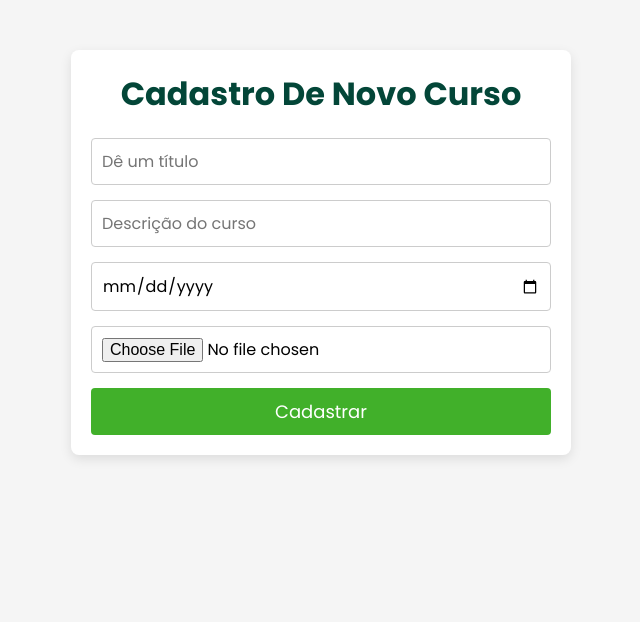
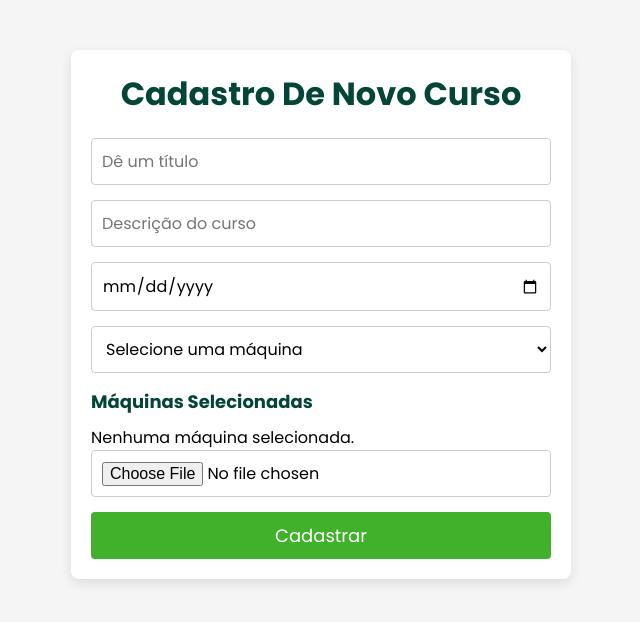
Before and after one commit to RafaEdu/ProjetoWEBINAR, a React (Vite) app: page / in a window 1280 px wide. Shown: the top 622 px of the page, without its empty margins (319-959 px from the left). Built offline with nearby package versions, Linux system fonts and the light colour scheme.

Commit message:
Nova versão tela CadastroTreinamento

```diff
--- a/src/pages/CadastroTreinamento/index.jsx
+++ b/src/pages/CadastroTreinamento/index.jsx
@@ -1,21 +1,94 @@
-import './style.css'
+import React, { useState } from 'react';
+import './style.css';
 
 function CadastroTreinamento() {
+  // Estado para as opções de máquinas disponíveis e selecionadas
+  const [opcoesDisponiveis, setOpcoesDisponiveis] = useState([
+    { value: "1", label: "Máquina 1" },
+    { value: "2", label: "Máquina 2" },
+    { value: "3", label: "Máquina 3" }
+  ]);
+
+  const [opcoesSelecionadas, setOpcoesSelecionadas] = useState([]);
+  const [selectedOption, setSelectedOption] = useState(""); // Estado para controlar o select
+
+  // Função para adicionar a opção selecionada à lista e removê-la do select
+  const handleSelecionarOpcao = (event) => {
+    const selectedValue = event.target.value;
+
+    // Encontrar a opção selecionada
+    const opcaoSelecionada = opcoesDisponiveis.find(opcao => opcao.value === selectedValue);
+
+    if (opcaoSelecionada) {
+      // Adicionar a opção selecionada à lista de selecionadas
+      setOpcoesSelecionadas([...opcoesSelecionadas, opcaoSelecionada]);
+
+      // Remover a opção selecionada das disponíveis
+      setOpcoesDisponiveis(opcoesDisponiveis.filter(opcao => opcao.value !== selectedValue));
+
+      // Resetar o select para mostrar a opção padrão
+      setSelectedOption("");
+    }
+  };
+
+  // Função para remover uma opção da lista de selecionadas e voltar ao select
+  const handleRemoverOpcao = (valor) => {
+    // Encontrar a opção a ser removida
+    const opcaoRemovida = opcoesSelecionadas.find(opcao => opcao.value === valor);
+
+    if (opcaoRemovida) {
+      // Remover a opção da lista de selecionadas
+      setOpcoesSelecionadas(opcoesSelecionadas.filter(opcao => opcao.value !== valor));
+
+      // Adicionar de volta ao select
+      setOpcoesDisponiveis([...opcoesDisponiveis, opcaoRemovida]);
+    }
+  };
+
   return (
-
     <div className='container'>
       <form action="">
         <h1>Cadastro De Novo Curso</h1>
         <input name="titulo" type='text' placeholder='Dê um título' />
         <input name="descrição" type='text' placeholder='Descrição do curso' />
         <input name="vencimento" type='date' placeholder='Data de vencimento' />
+
+        <select
+          name="maquinas"
+          value={selectedOption} // Controla o valor do select
+          onChange={handleSelecionarOpcao}
+        >
+          <option value="" disabled>Selecione uma máquina</option>
+          {opcoesDisponiveis.map(opcao => (
+            <option key={opcao.value} value={opcao.value}>
+              {opcao.label}
+            </option>
+          ))}
+        </select>
+
+        <div>
+          <h2>Máquinas Selecionadas</h2>
+          {opcoesSelecionadas.length > 0 ? (
+            <ul>
+              {opcoesSelecionadas.map(opcao => (
+                <li key={opcao.value}>
+                  {opcao.label}
+                  <button type="button" onClick={() => handleRemoverOpcao(opcao.value)}>
+                    Remover
+                  </button>
+                </li>
+              ))}
+            </ul>
+          ) : (
+            <p>Nenhuma máquina selecionada.</p>
+          )}
+        </div>
+
         <input name="anexo" type='file' />
         <button type='button'>Cadastrar</button>
       </form>
-
     </div>
-
-  )
+  );
 }
 
-export default CadastroTreinamento
+export default CadastroTreinamento;
--- a/src/pages/CadastroTreinamento/style.css
+++ b/src/pages/CadastroTreinamento/style.css
@@ -21,12 +21,18 @@ form {
 
 input[type="text"],
 input[type="date"],
-input[type="file"] {
+input[type="file"],
+select {
   padding: 10px;
   margin-bottom: 15px;
   border: 1px solid #ccc;
   border-radius: 4px;
   font-size: 16px;
+}
+
+select {
+  cursor: pointer;
+  background-color: white;
 }
 
 button {
@@ -44,6 +50,43 @@ button:hover {
   background-color: #034638;
 }
 
+/* Selected Machines Section */
+h2 {
+  font-size: 18px;
+  color: #034638;
+  margin-bottom: 10px;
+}
+
+ul {
+  list-style: none;
+  padding: 0;
+}
+
+ul li {
+  display: flex;
+  justify-content: space-between;
+  padding: 8px;
+  background-color: #f4f4f4;
+  border-radius: 4px;
+  margin-bottom: 10px;
+}
+
+ul li button {
+  background-color: #ff4d4d;
+  padding: 5px 10px;
+  font-size: 14px;
+  color: white;
+  border: none;
+  border-radius: 4px;
+  cursor: pointer;
+  transition: background-color 0.3s ease;
+}
+
+ul li button:hover {
+  background-color: #cc0000;
+}
+
+/* Responsive Styling */
 @media (max-width: 768px) {
   .container {
     max-width: 100%;
@@ -53,11 +96,16 @@ button:hover {
 
   input[type="text"],
   input[type="date"],
-  input[type="file"] {
+  input[type="file"],
+  select {
     font-size: 14px;
   }
 
   button {
     font-size: 14px;
   }
+
+  ul li {
+    font-size: 14px;
+  }
 }
```
